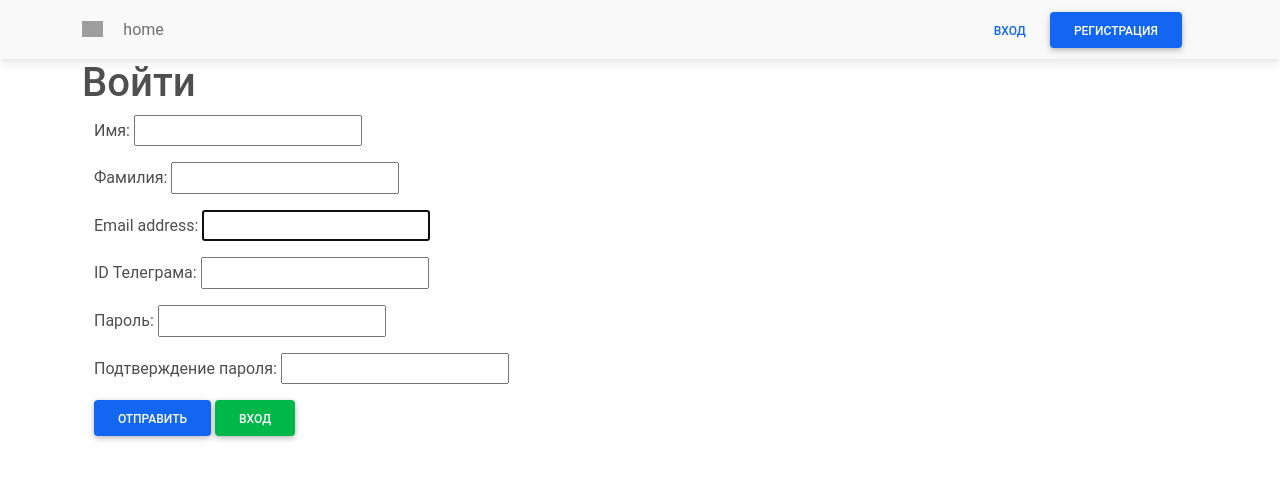
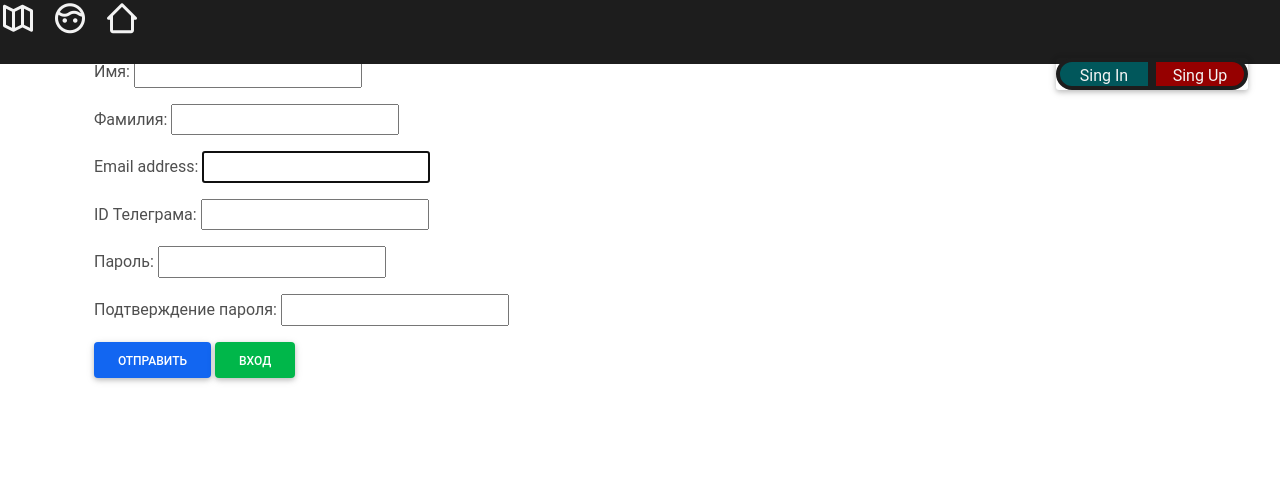
Before and after one commit to andreyvydra/volunteer_hunt_2, a Django app: page /auth/signup/ in a window 1280 px wide. Shown: the top 480 px of the page. Run offline with Django 4.2, Linux system fonts and the light colour scheme; some libraries are stand-ins or nearby versions; grey boxes are pictures that could not be loaded.

Commit message:
made cool not permanent homepage

```diff
--- /dev/null
+++ b/static/css/navigation.css
@@ -0,0 +1,68 @@
+.nav_bar{
+    position: fixed;
+    z-index: 10;
+    background-color: #1D1D1D;
+    position: absolute;
+    height: 8vh;
+    width: 100vw;
+    top: 0%;
+    left: 0%;
+}
+
+.menu{
+    position: absolute;
+    margin-top: 2.2vh;
+    left: 5vw;
+    max-height: 4vh;
+}
+
+.menu_boxes{
+    position: relative;
+    color: #F3F3F3;
+    width: 4vh;
+    height: 4vh;
+    margin-right: 2vh;
+}
+
+.btn-group {
+    position: absolute;
+    margin-top: 2vh;
+    margin-left: calc(90vw - 12vh);
+}
+
+.btn-group button {
+    border: 4px solid #1D1D1D;
+    color: #F3F3F3;
+    width: 12vh;
+    height: 4vh;
+    cursor: pointer;
+    font-size: 2vh;
+}
+
+.reg_btn_left{
+    background-color: #01575B;
+    border-radius: 2vh 0% 0% 2vh;
+}
+
+.reg_btn_right{
+    background-color: #960000;
+    border-radius: 0% 2vh 2vh 0%;
+}
+
+.btn-group button:not(:last-child) {
+    border-right: none;
+}
+
+.btn-group:after {
+    content: "";
+    clear: both;
+    display: table;
+}
+
+.reg_btn_right:hover {
+    background-color: #760000;
+}
+
+.reg_btn_left:hover {
+    background-color: #004346;
+}
--- a/templates/includes/header.html
+++ b/templates/includes/header.html
@@ -1,57 +1,16 @@
-<header>
-    <nav class="navbar navbar-expand-lg navbar-light bg-light">
-        <div class="container">
-            <a class="navbar-brand me-2" href="https://mdbgo.com/">
-                <img
-                        src="https://mdbcdn.b-cdn.net/img/logo/mdb-transaprent-noshadows.webp"
-                        height="16"
-                        alt="MDB Logo"
-                        loading="lazy"
-                        style="margin-top: -1px;"
-                />
-            </a>
-
-            <button
-                    class="navbar-toggler"
-                    type="button"
-                    data-mdb-toggle="collapse"
-                    data-mdb-target="#navbarButtonsExample"
-                    aria-controls="navbarButtonsExample"
-                    aria-expanded="false"
-                    aria-label="Toggle navigation"
-            >
-                <i class="fas fa-bars"></i>
-            </button>
-
-            <div class="collapse navbar-collapse" id="navbarButtonsExample">
-                {#left#}
-                <ul class="navbar-nav me-auto mb-2 mb-lg-0">
-                    <li class="nav-item">
-                        <a class="nav-link" href="">home</a>
-                    </li>
-                </ul>
-
-                {#right#}
-                <div class="d-flex align-items-center">
-                    {% if request.user.is_authenticated %}
-                        {% if request.user.is_superuser %}
-                            <a class="btn btn-link px-3 me-2" href="{% url 'admin:index' %}">
-                                Админка
-                            </a>
-                        {% endif %}
-                        <a class="btn btn-link px-3 me-2" href="{% url 'logout' %}">
-                            Выход
-                        </a>
-                    {% else %}
-                        <a href="{% url 'login' %}" class="btn btn-link px-3 me-2">
-                            Вход
-                        </a>
-                        <a href="{% url 'signup' %}" class="btn btn-primary me-3">
-                           Регистрация
-                        </a>
-                    {% endif %}
-                </div>
-            </div>
-        </div>
-    </nav>
-</header>
+<span class="nav_bar">
+<a class="menu">
+    <a href="{% url 'map' %}"><i class='bx bx-map-alt menu_boxes bx-md'></i></a>
+    <a href="{% url 'profile' %}"><i class='bx bx-face menu_boxes bx-md'></i></a>
+    <a href="{% url 'homepage' %}"><i class='bx bx-home-alt-2 menu_boxes bx-md'></i></a>
+    {% if request.user.is_authenticated %}
+    <a href="{% url 'logout' %}"><i class='bx bx-log-out menu_boxes bx-md'></i></a>
+    {% endif %}
+</div>
+<div class="btn-group">
+    {% if not request.user.is_authenticated %}
+        <a href="{% url 'login' %}"><button class="reg_btn_left">Sing In</button></a>
+        <a href="{% url 'signup' %}"><button class="reg_btn_right">Sing Up</button></a>
+    {% endif %}
+</div>
+</span>
--- a/templates/includes/index.html
+++ b/templates/includes/index.html
@@ -4,12 +4,13 @@
 
 <head>
     <meta charset="utf-8">
-    <meta content="width=device-width, initial-scale=1.0" name="viewport">
 
     <title>{% block title %}{% endblock %}</title>
     <meta content="" name="description">
     <meta content="" name="keywords">
 
+    <link href="{% static 'css/navigation.css' %}" rel="stylesheet">
+    <meta name="viewport" content="width=device-width, initial-scale=1">
 
     <!-- Google Fonts -->
     <link href="https://fonts.googleapis.com/css?family=Open+Sans:300,300i,400,400i,600,600i,700,700i|Raleway:300,300i,400,400i,500,500i,600,600i,700,700i|Poppins:300,300i,400,400i,500,500i,600,600i,700,700i"
@@ -20,6 +21,9 @@
     <script src='https://api.mapbox.com/mapbox-gl-js/v2.8.2/mapbox-gl.js'></script>
     <link href='https://api.mapbox.com/mapbox-gl-js/v2.8.2/mapbox-gl.css' rel='stylesheet' />
 
+    <!--  Иконки  -->
+    <link href='https://unpkg.com/boxicons@2.1.2/css/boxicons.min.css' rel='stylesheet'>
+    <link rel="icon" type="image/png" href="{% static 'img/logo.png' %}"/>
 
     {% block css %}
 
```
Also changed, not shown: static/css/homepage.css (+49 -67 lines), templates/homepage/homepage.html (+18 -16 lines).
